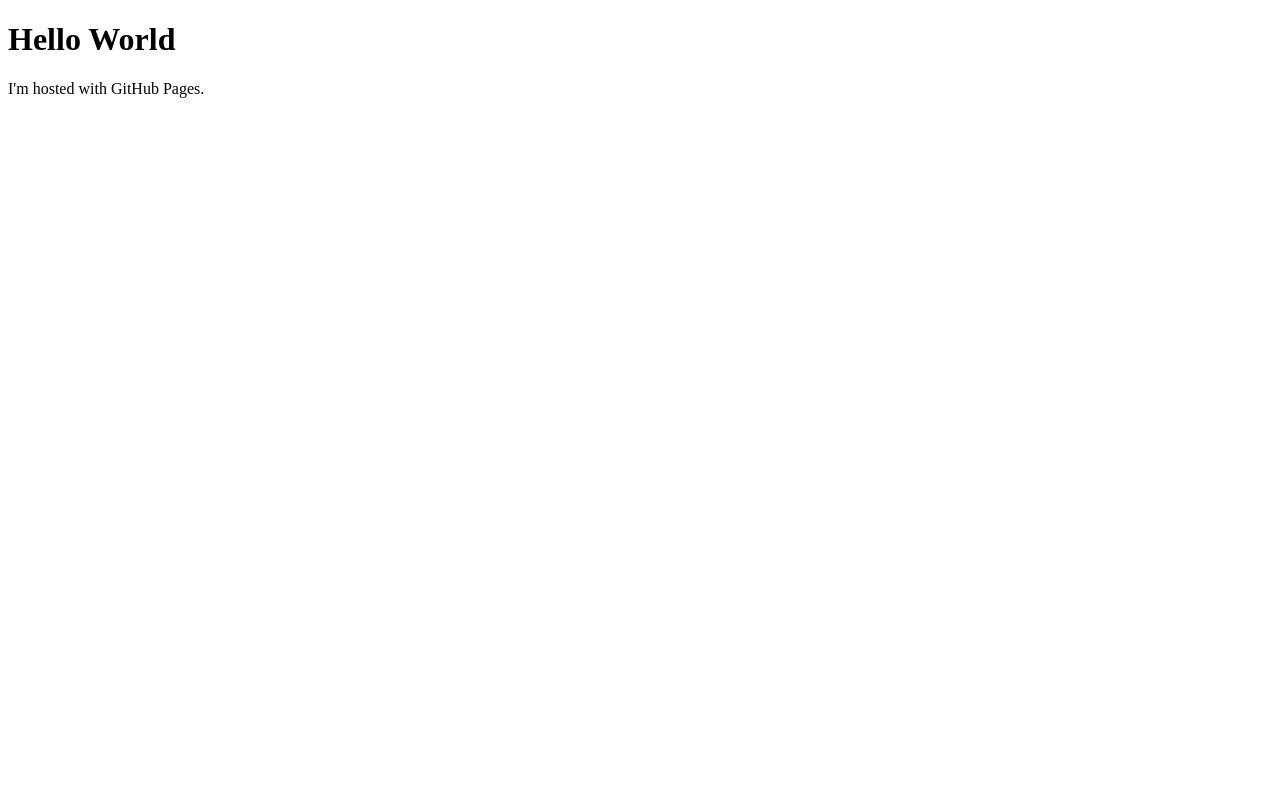
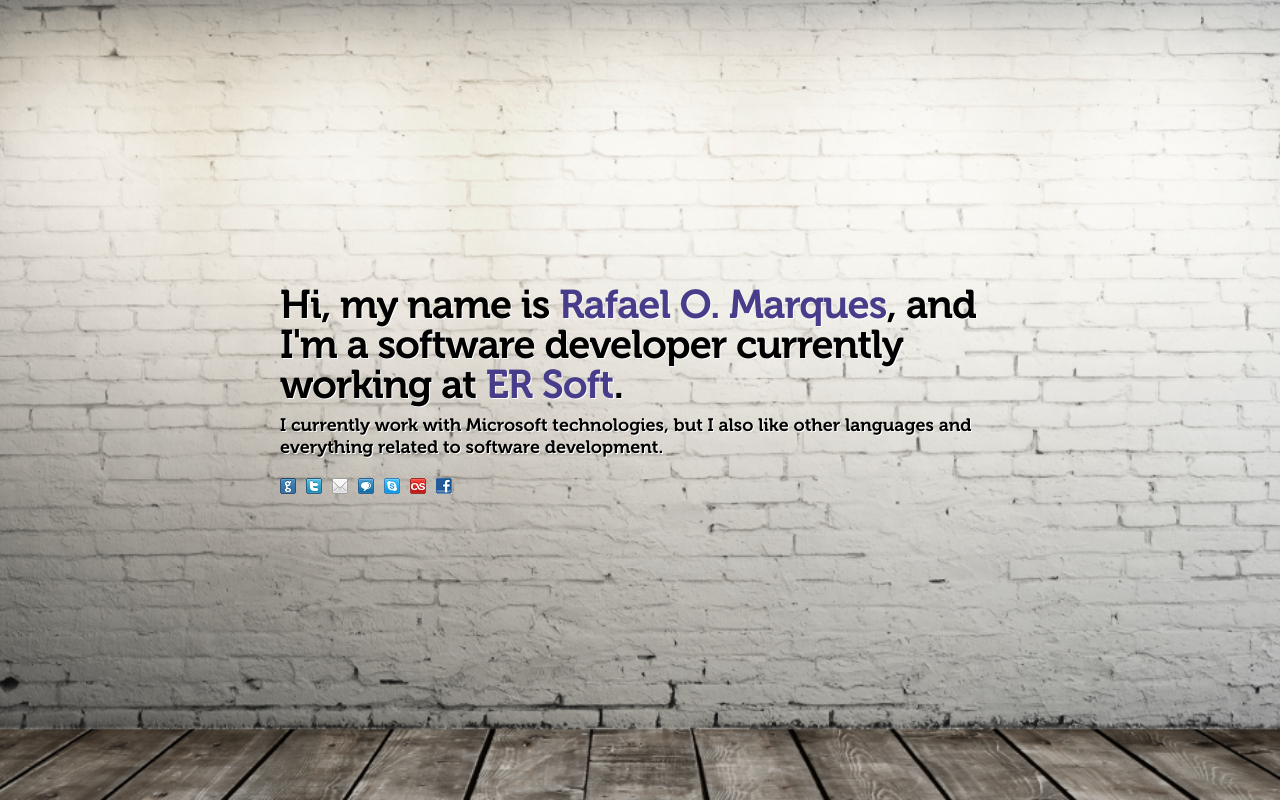
Before and after one commit to ceb10n/ceb10n.github.io, a plain HTML site: page index.html in a window 1280 px wide. Drawn offline with Linux system fonts and the light colour scheme.

Commit message:
final
adicionado estilo, fontes, imagens, readme, etc.

```diff
--- a/index.html
+++ b/index.html
@@ -1,7 +1,34 @@
 <!DOCTYPE html>
-<html>
-<body>
-<h1>Hello World</h1>
-<p>I'm hosted with GitHub Pages.</p>
-</body>
+<html lang="en">
+  <head>
+    <meta http-equiv="content-Type" content="text/html; charset=UTF-8">
+    <title>Hi, I'm Rafael O. Marques</title>
+    <link rel="stylesheet" href="style.css" type="text/css">
+  </head>
+  <body>
+    <div id="page">
+      <header>
+        <h1>Rafael O. Marques</h1>
+      </header>
+
+      <p class="summary">
+        Hi, my name is <strong>Rafael O. Marques</strong>, and I'm a software developer currently working at <a href="http://www.ersoft.com.br" id="ersoft"><strong>ER Soft</strong></a>.
+      </p>
+
+      <p class="additional">
+        I currently work with Microsoft technologies,
+        but I also like other languages and everything related to software development.
+      </p>
+
+      <ul>
+        <li class="github">       <a title="Github"       href="http://github.com/ceb10n">Github</a></li>
+        <li class="twitter">      <a title="Twitter"      href="https://twitter.com/ceb10n">Twitter</a></li>
+        <li class="email">        <a title="E-mail"       href="mailto:rafaelomarques@gmail.com">E-mail</a></li>
+        <li class="gtalk">        <a title="Gtalk"        href="ichat:rafaelomarques@gmail.com">Gtalk</a></li>
+        <li class="skype">        <a title="Skype"        href="skype:rafael.de.oliveira.marques">Skype</a></li>
+        <li class="lastfm">       <a title="Last.fm"      href="http://www.last.fm/user/ceb10n">Last.fm</a></li>
+        <li class="facebook">     <a title="Facebook"     href="https://www.facebook.com/rafaelomarques">Facebook</a></li>
+      </ul>
+    </div>
+  </body>
 </html>
--- /dev/null
+++ b/style.css
@@ -0,0 +1,93 @@
+@font-face {
+  font-family: "Museo 700 Regular";
+  src: url("fonts/museo700.otf");
+}
+
+* {
+  margin: 0;
+  padding: 0;
+}
+
+body {
+  background: #2c3641 url(images/bg.png) no-repeat center center fixed;
+  -webkit-background-size: cover;
+  -moz-background-size: cover;
+  -o-background-size: cover;
+  background-size: cover;
+  color: #000;
+  font-family: "Museo 700 Regular", helvetica, arial, sans-serif;
+}
+
+header {
+  visibility: hidden;
+}
+
+h1 {
+  font-size: 20px;
+  margin-bottom: 10px;
+}
+
+#page {
+  left: 50%;
+  height: 300px;
+  margin: -150px 0 0 -360px;
+  position: absolute;
+  top: 50%;
+  width: 720px;
+}
+
+.summary {
+  font-size: 40px;
+  letter-spacing: -1px;
+  line-height: 1;
+}
+
+.additional, .additional * {
+  color: #000;
+  font-size: 18px;
+}
+
+.summary, .additional {
+  text-shadow: 1px 1px #fff;
+}
+
+a#ersoft {
+  text-decoration: none;
+}
+
+.additional {
+  margin: 10px 0;
+}
+
+strong {
+  color: #483D8B;
+  font-weight: normal;
+}
+
+ul {
+  list-style: none;
+  margin-top: 20px;
+  overflow: hidden;
+}
+
+li {
+  float: left;
+  margin-right: 10px;
+}
+
+li a {
+  background: transparent no-repeat;
+  display: block;
+  height: 16px;
+  overflow: hidden;
+  text-indent: -9999px;
+  width: 16px;
+}
+
+.lastfm a { background-image: url(images/lastfm.png); }
+.email a { background-image: url(images/email.png); }
+.gtalk a { background-image: url(images/gtalk.png); }
+.twitter a { background-image: url(images/twitter.png); }
+.github a { background-image: url(images/github.png); }
+.skype a { background-image: url(images/skype.png); }
+.facebook a { background-image: url(images/facebook.png); }
```
Also changed, not shown: fonts/museo700.otf (added), images/bg.png (added), images/email.png (added), images/facebook.png (added), images/github.png (added), images/gtalk.png (added), images/lastfm.png (added), images/skype.png (added), images/twitter.png (added), 3 other files.
